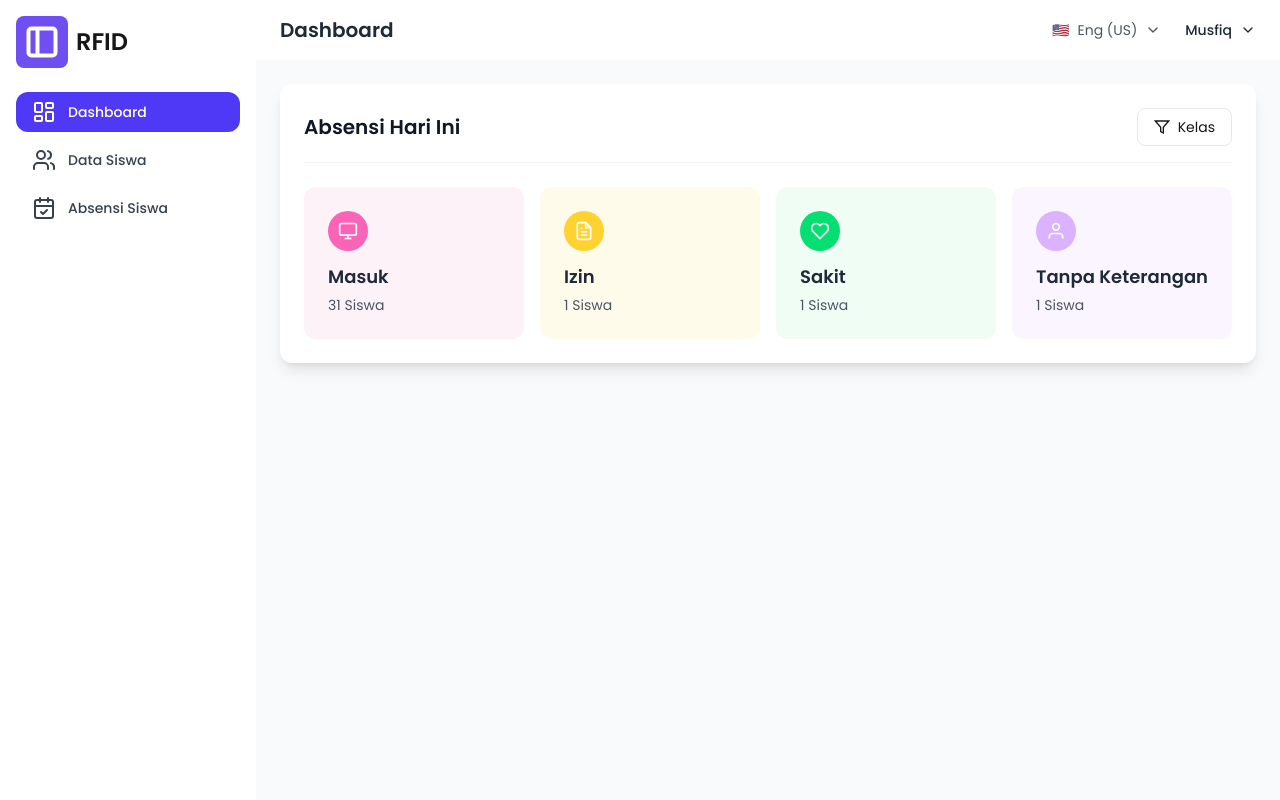
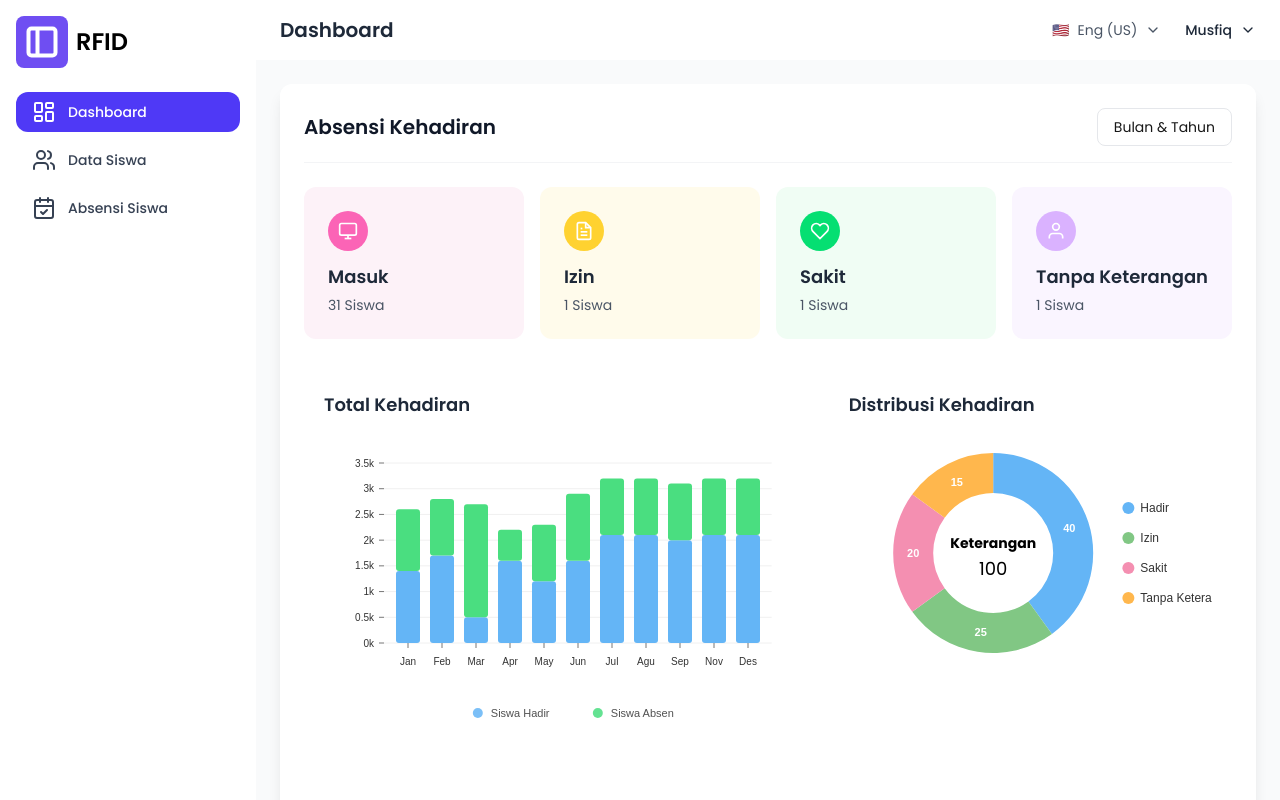
Before and after one commit to BagusHidayat21/RFID-Absen, a Next.js app in the folder frontend/: page / in a window 1280 px wide. Built offline with nearby package versions, Linux system fonts and the light colour scheme.

Commit message:
add bar chart & pie chart, update page jurusan, page data siswa, sidebar components, index types, layout & page app

```diff
--- a/frontend/package.json
+++ b/frontend/package.json
@@ -3,12 +3,15 @@
   "version": "0.1.0",
   "private": true,
   "scripts": {
-    "dev": "next dev --turbopack",
+    "dev": "next dev",
     "build": "next build",
     "start": "next start",
     "lint": "next lint"
   },
   "dependencies": {
+    "@mantine/charts": "^7.17.7",
+    "@mantine/core": "^7.17.7",
+    "@mantine/hooks": "^7.17.7",
     "axios": "^1.8.4",
     "clsx": "^2.1.1",
     "date-fns": "^4.1.0",
@@ -17,6 +20,7 @@
     "react": "^19.0.0",
     "react-dom": "^19.0.0",
     "react-icons": "^5.5.0",
+    "recharts": "^2.15.3",
     "socket.io-client": "^4.8.1"
   },
   "devDependencies": {
--- a/frontend/src/app/datasiswa/[jurusan]/page.tsx
+++ b/frontend/src/app/datasiswa/[jurusan]/page.tsx
@@ -33,9 +33,6 @@ export default function JurusanDetailPage() {
             <div className="flex justify-between items-center mb-6 pb-4 border-b border-gray-100">
               <h1 className="text-xl font-semibold text-gray-900">Kelas {jurusan?.toUpperCase()}</h1>
               <button className="flex items-center gap-2 px-4 py-2 bg-white border border-gray-200 rounded-lg text-sm">
-                <svg width="16" height="16" viewBox="0 0 24 24" fill="none" stroke="currentColor" strokeWidth="2">
-                  <polygon points="22 3 2 3 10 12.46 10 19 14 21 14 12.46 22 3" />
-                </svg>
                 Bulan & Tahun
               </button>
             </div>
--- a/frontend/src/app/datasiswa/page.tsx
+++ b/frontend/src/app/datasiswa/page.tsx
@@ -41,9 +41,6 @@ export default function Home() {
             <div className="flex justify-between items-center mb-6 pb-4 border-b border-gray-100">
               <h1 className="text-xl font-semibold text-gray-900">Jurusan</h1>
               <button className="flex items-center gap-2 px-4 py-2 bg-white border border-gray-200 rounded-lg text-sm">
-                <svg width="16" height="16" viewBox="0 0 24 24" fill="none" stroke="currentColor" strokeWidth="2">
-                  <polygon points="22 3 2 3 10 12.46 10 19 14 21 14 12.46 22 3" />
-                </svg>
                 Bulan & Tahun
               </button>
             </div>
--- a/frontend/src/app/layout.tsx
+++ b/frontend/src/app/layout.tsx
@@ -1,6 +1,8 @@
 import type { Metadata } from "next";
 import { Poppins } from "next/font/google";
 import "./globals.css";
+import { MantineProvider } from "@mantine/core";
+import '@mantine/charts/styles.css';
 
 const poppins = Poppins({
   weight: ["400", "500", "600", "700"],
@@ -20,7 +22,11 @@ export default function RootLayout({
 }>) {
   return (
     <html lang="en">
-      <body className={`${poppins.variable} antialiased`}>{children}</body>
+      <body className={`${poppins.variable} antialiased`}>
+      <MantineProvider>
+          {children}
+        </MantineProvider>
+      </body>
     </html>
   );
 }
--- a/frontend/src/app/page.tsx
+++ b/frontend/src/app/page.tsx
@@ -3,7 +3,9 @@
 import Sidebar from "@/components/Sidebar";
 import Card from "@/components/Card";
 import Topbar from "@/components/Header";
-import { AttendanceItem } from "@/types";
+import { AttendanceItem, PieChartDatum, CenterTextProps, DataType } from "@/types";
+import { ResponsivePie } from "@nivo/pie";
+import { ResponsiveBar } from "@nivo/bar";
 
 // Icons
 const Icons = {
@@ -36,6 +38,208 @@ const Icons = {
   ),
 };
 
+// Modified pieData format to match Nivo's expected format
+const pieData = [
+  { id: 'Hadir', label: 'Hadir', value: 40, color: '#64B5F6' },
+  { id: 'Izin', label: 'Izin', value: 25, color: '#81C784' },
+  { id: 'Sakit', label: 'Sakit', value: 20, color: '#F48FB1' },
+  { id: 'Tanpa Keterangan', label: 'Tanpa Keterangan', value: 15, color: '#FFB74D' },
+];
+
+// Calculate total for center text
+const totalAttendance = pieData.reduce((sum, item) => sum + item.value, 0);
+
+// Custom layer component for center text
+const CenterText = ({ centerX, centerY }: CenterTextProps) => {
+  return (
+    <g>
+      <text
+        x={centerX}
+        y={centerY - 10}
+        textAnchor="middle"
+        dominantBaseline="central"
+        style={{ fontSize: '14px', fontWeight: 'bold' }}
+      >
+        Keterangan
+      </text>
+      <text
+        x={centerX}
+        y={centerY + 15}
+        textAnchor="middle"
+        dominantBaseline="central"
+        style={{ fontSize: '18px' }}
+      >
+        {totalAttendance}
+      </text>
+    </g>
+  );
+};
+
+// Bar chart data
+const barData = [
+  { month: 'Januari', 'Siswa Hadir': 1400, 'Siswa Absen': 1200 },
+  { month: 'Februari', 'Siswa Hadir': 1700, 'Siswa Absen': 1100 },
+  { month: 'Maret', 'Siswa Hadir': 500, 'Siswa Absen': 2200 },
+  { month: 'April', 'Siswa Hadir': 1600, 'Siswa Absen': 600 },
+  { month: 'May', 'Siswa Hadir': 1200, 'Siswa Absen': 1100 },
+  { month: 'Juni', 'Siswa Hadir': 1600, 'Siswa Absen': 1300 },
+  { month: 'Juli', 'Siswa Hadir': 2100, 'Siswa Absen': 1100 },
+  { month: 'Agustus', 'Siswa Hadir': 2100, 'Siswa Absen': 1100 },
+  { month: 'September', 'Siswa Hadir': 2000, 'Siswa Absen': 1100 },
+  { month: 'November', 'Siswa Hadir': 2100, 'Siswa Absen': 1100 },
+  { month: 'Desember', 'Siswa Hadir': 2100, 'Siswa Absen': 1100 },
+];
+
+// Bar chart component
+const MyResponsiveBar = () => (
+  <ResponsiveBar
+    data={barData}
+    keys={['Siswa Hadir', 'Siswa Absen']}
+    indexBy="month"
+    // Margin minimal untuk memberi ruang maksimum pada chart
+    margin={{ top: 20, right: 5, bottom: 100, left: 60 }}
+    padding={0.3}
+    layout="vertical" // Memastikan tata letak vertikal
+    valueScale={{ type: 'linear' }}
+    indexScale={{ type: 'band', round: true }}
+    colors={['#64B5F6', '#4ade80']}
+    borderRadius={3}
+    borderColor={{ from: 'color', modifiers: [['darker', 1.6]] }}
+    axisTop={null}
+    axisRight={null}
+    axisBottom={{
+      tickSize: 5,
+      tickPadding: 8,
+      tickRotation: 0,
+      legend: '',
+      legendPosition: 'middle',
+      legendOffset: 42,
+      truncateTickAt: 0,
+      // Alternatif: gunakan formatter untuk memendekkan label jika perlu
+      format: value => value.substring(0, 3)
+    }}
+    axisLeft={{
+      tickSize: 5,
+      tickPadding: 5,
+      tickRotation: 0,
+      legend: '',
+      legendPosition: 'middle',
+      legendOffset: -45,
+      format: v => `${v/1000}k`,
+      truncateTickAt: 0
+    }}
+    enableGridY={true}
+    enableGridX={false}
+    gridYValues={5}
+    enableLabel={false}
+    labelSkipWidth={12}
+    labelSkipHeight={12}
+    labelTextColor={{ from: 'color', modifiers: [['darker', 1.6]] }}
+    // Membuat legenda lebih responsif
+    legends={[
+      {
+        dataFrom: 'keys',
+        anchor: 'bottom',
+        direction: 'row',
+        justify: false,
+        translateX: 0,
+        translateY: 80,
+        itemsSpacing: 30,
+        itemWidth: 90,
+        itemHeight: 20,
+        itemDirection: 'left-to-right',
+        itemOpacity: 0.85,
+        symbolSize: 10,
+        symbolShape: 'circle',
+        effects: [
+          {
+            on: 'hover',
+            style: {
+              itemOpacity: 1
+            }
+          }
+        ]
+      }
+    ]}
+    animate={true}
+    motionConfig="gentle"
+    theme={{
+      axis: {
+        ticks: {
+          text: {
+            fontSize: 10
+          }
+        }
+      },
+      grid: {
+        line: {
+          stroke: '#f0f0f0',
+          strokeWidth: 1
+        }
+      }
+    }}
+  />
+);
+
+// Pie chart component
+const MyResponsivePie = ({ data }: { data: PieChartDatum[] }) => (
+  <ResponsivePie
+    data={data}
+    // Mengubah margin untuk mengoptimalkan ruang
+    margin={{ top: 10, right: 80, bottom: 40, left: 5 }}
+    innerRadius={0.6}
+    padAngle={0}
+    cornerRadius={0}
+    colors={{ datum: 'data.color' }}
+    activeOuterRadiusOffset={8}
+    borderWidth={0}
+    enableArcLinkLabels={false}
+    arcLabelsSkipAngle={10}
+    arcLabelsTextColor="#fff"
+    layers={['arcs', 'arcLabels', 'legends', CenterText]}
+    // Mengubah posisi legenda untuk mengoptimalkan tampilan
+    legends={[
+      {
+        anchor: 'right',
+        direction: 'column',
+        justify: false,
+        translateX: 70,
+        translateY: 0,
+        itemsSpacing: 12,
+        itemWidth: 80,
+        itemHeight: 18,
+        itemTextColor: '#333',
+        itemDirection: 'left-to-right',
+        itemOpacity: 1,
+        symbolSize: 12,
+        symbolShape: 'circle',
+        symbolSpacing: 6,
+        effects: [
+          {
+            on: 'hover',
+            style: {
+              itemTextColor: '#000'
+            }
+          }
+        ]
+      }
+    ]}
+    theme={{
+      legends: {
+        text: {
+          fontSize: 12
+        }
+      },
+      labels: {
+        text: {
+          fontSize: 11,
+          fontWeight: 'bold'
+        }
+      }
+    }}
+  />
+);
+
 export default function AttendancePage() {
   const attendanceData: AttendanceItem[] = [
     { id: 1, type: "present", title: "Masuk", count: "31 Siswa", icon: Icons.present },
@@ -56,17 +260,13 @@ export default function AttendancePage() {
 
         {/* Page Content */}
         <main className="flex-1 p-6 overflow-y-auto">
-          <div className="max-w-6xl mx-auto bg-white rounded-xl shadow-lg p-6">
+          <div className=" mx-auto my-auto bg-white rounded-xl shadow-lg p-6">
             <div className="flex justify-between items-center mb-6 pb-4 border-b border-gray-100">
-              <h1 className="text-xl font-semibold text-gray-900">Absensi Hari Ini</h1>
+              <h1 className="text-xl font-semibold text-gray-900">Absensi Kehadiran</h1>
               <button className="flex items-center gap-2 px-4 py-2 bg-white border border-gray-200 rounded-lg text-sm">
-                <svg width="16" height="16" viewBox="0 0 24 24" fill="none" stroke="currentColor" strokeWidth="2">
-                  <polygon points="22 3 2 3 10 12.46 10 19 14 21 14 12.46 22 3" />
-                </svg>
-                Kelas
+                Bulan & Tahun
               </button>
             </div>
-
             <div className="grid grid-cols-1 sm:grid-cols-2 md:grid-cols-4 gap-4">
               {attendanceData.map((item) => (
                 <Card
@@ -78,6 +278,24 @@ export default function AttendancePage() {
                 />
               ))}
             </div>
+            <div className="flex flex-col md:flex-row gap-8 mt-8">
+
+              {/* Bar Chart */}
+              <div className="w-full md:w-[55%] h-[500px] bg-white rounded-lg p-5">
+                <h3 className="text-lg font-semibold text-gray-800 mb-6">Total Kehadiran</h3>
+                <div className="h-[300px] w-full">
+                  <MyResponsiveBar />
+                </div>
+              </div>
+
+              {/* Pie Chart */}
+              <div className="w-full md:w-[45%] h-[500px] bg-white rounded-lg p-5">
+                <h3 className="text-lg font-semibold text-gray-800 mb-6">Distribusi Kehadiran</h3>
+                <div className="h-[250px] w-full">
+                  <MyResponsivePie data={pieData} />
+                </div>
+              </div>
+            </div>
           </div>
         </main>
       </div>
--- a/frontend/src/components/Sidebar.tsx
+++ b/frontend/src/components/Sidebar.tsx
@@ -20,7 +20,7 @@ export default function Sidebar() {
     <aside className="h-screen w-64 bg-white p-4 flex flex-col">
       <div className="text-2xl font-semibold mb-6 flex items-center gap-2">
         <img className="bg-[#6F4EF2] p-2 rounded-lg text-white" src="/Sidebar.svg" alt="" />
-        <div className="font-semibold">RFID</div>
+        <div className="font-semibold text-black">RFID</div>
       </div>
 
 
--- a/frontend/src/types/index.ts
+++ b/frontend/src/types/index.ts
@@ -82,3 +82,25 @@ export interface StudentTableProps {
   onSearch: (query: string) => void;
   onAddStudent: () => void;
 }
+
+// Pie Chart
+export type PieChartDatum = {
+  id: string;
+  label: string;
+  value: number;
+  color: string;
+};
+
+// DataType
+export type DataType = {
+  month: string;
+  "Siswa Hadir": number;
+  "Siswa Absen": number;
+};
+
+
+// Custom layer component for center text
+export interface CenterTextProps {
+  centerX: number;
+  centerY: number;
+}
```
Also changed, not shown: package.json (added, +7 -0 lines), 2 other files (tests, documents, lock files or other folders).
